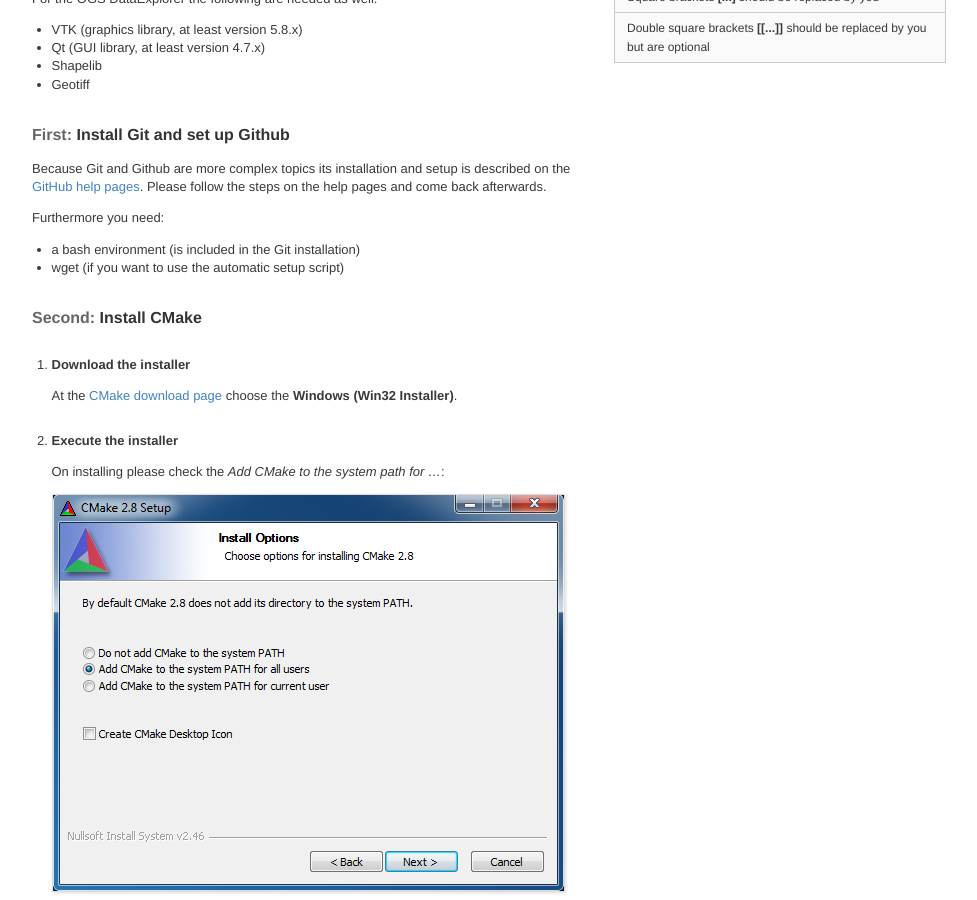
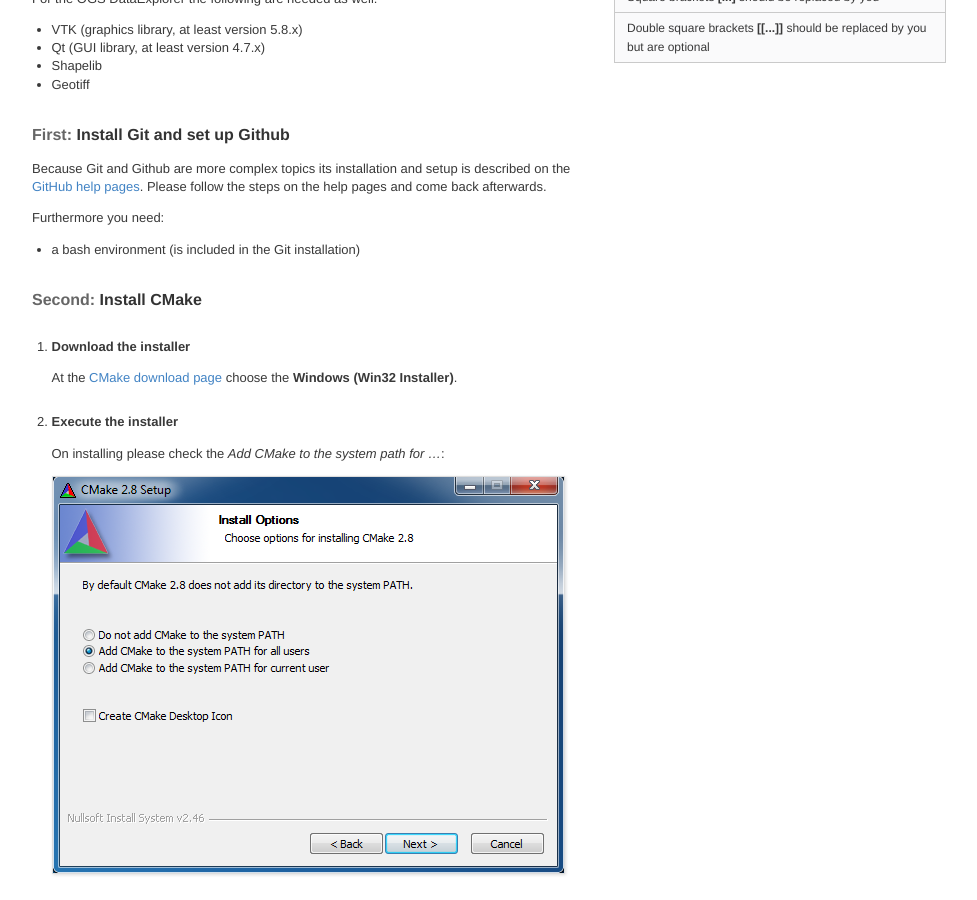
Before and after one commit to ufz/devguide, a Jekyll site: the page built from _posts/2011-07-07-win-prerequisites.markdown, in a window 1280 px wide and 900 px high, scrolled down 380 px. Shown: the whole window, without its empty margins (148-1125 px from the left). Built offline with Jekyll 4.4.1, drawn with Linux system fonts in a browser that asks for light colours; comment, search, counter and statistics services are not loaded.

Commit message:
wget is not needed anymore.

```diff
--- a/_posts/2011-07-07-win-prerequisites.markdown
+++ b/_posts/2011-07-07-win-prerequisites.markdown
@@ -11,7 +11,6 @@ description: A quick guide to help you to install the prerequisites
 Furthermore you need:
 
 - a bash environment (is included in the Git installation)
-- wget (if you want to use the automatic setup script)
 
 ## <span class="step">Second:</span> Install CMake ##
 
```
